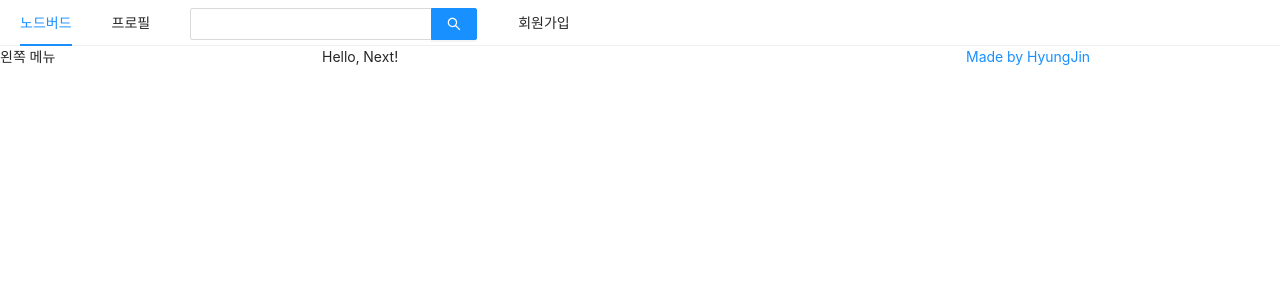
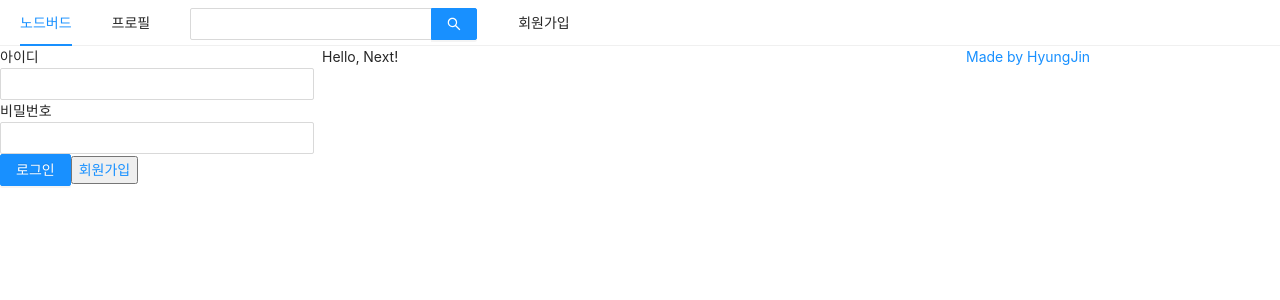
Before and after one commit to HJ97Kim/React-NodeBird, a Next.js app in the folder prepare/front/: page / in a window 1280 px wide. Shown: the top 300 px of the page. Built offline with nearby package versions, Linux system fonts and the light colour scheme.

Commit message:
loginForm

```diff
--- a/prepare/front/components/AppLayout.js
+++ b/prepare/front/components/AppLayout.js
@@ -1,10 +1,16 @@
 /* eslint-disable react/react-in-jsx-scope */
 /* eslint-disable react/prop-types */
+import React, { useState } from 'react';
 import PropTypes from 'prop-types';
 import Link from 'next/link';
 import { Menu, Input, Row, Col } from 'antd';
 
+import UserProfile from '../components/UserProfile';
+import LoginForm from '../components/LoginForm';
+
 const AppLayout = ({ children }) => {
+  const [isLoggedIn, setIsLoggedIn] = useState(false);
+
   return (
     <div>
       <Menu mode="horizontal">
@@ -23,7 +29,7 @@
       </Menu>
       <Row gutter={8}>
         <Col xs={24} md={6}>
-          왼쪽 메뉴
+          {isLoggedIn ? <UserProfile /> : <LoginForm />}
         </Col>
         <Col xs={24} md={12}>
           {children}
--- /dev/null
+++ b/prepare/front/components/LoginForm.js
@@ -0,0 +1,43 @@
+import React, { useCallback, useState } from 'react';
+import { Form, Input, Button } from 'antd';
+import Link from 'next/link';
+
+const LoginForm = () => {
+  const [id, setId] = useState('');
+  const [password, setPassword] = useState('');
+
+  const onChangeId = useCallback((e) => {
+    setId(e.target.value);
+  }, []);
+
+  const onChangePassword = useCallback((e) => {
+    setPassword(e.target.value);
+  }, []);
+
+  return (
+    <Form>
+      <div>
+        <label htmlFor="user-id">아이디</label>
+        <br />
+        <Input name="user-id" value={id} onChange={onChangeId} required />
+      </div>
+      <div>
+        <label htmlFor="user-password">비밀번호</label>
+        <br />
+        <Input
+          name="user-password"
+          type="password"
+          value={password}
+          onChange={onChangePassword}
+          required
+        />
+      </div>
+      <div>
+        <Button type="primary" htmlType="submit" loading={false}>로그인</Button>
+        <Link href="/signup"><a><button>회원가입</button></a></Link>
+      </div>
+    </Form>
+  );
+}
+
+export default LoginForm;
--- /dev/null
+++ b/prepare/front/components/UserProfile.js
@@ -0,0 +1,5 @@
+const UserProfile = () => {
+
+}
+
+export default UserProfile;
```
